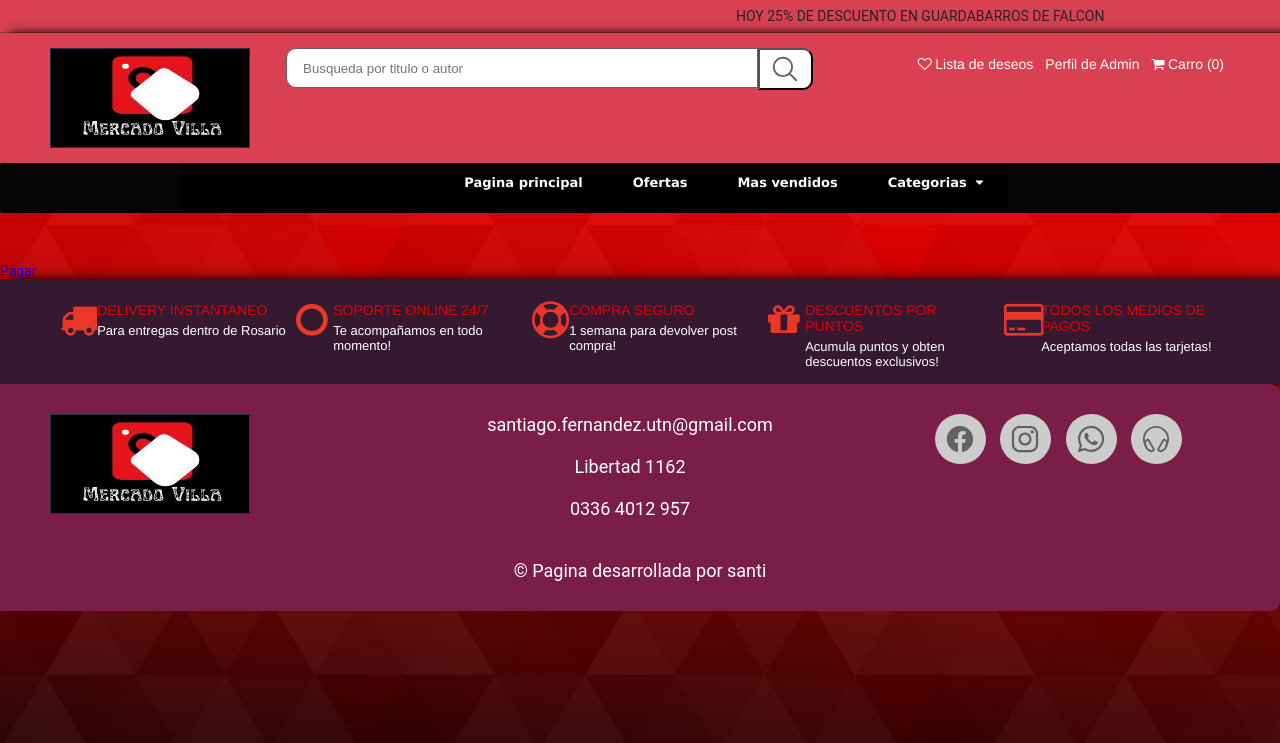
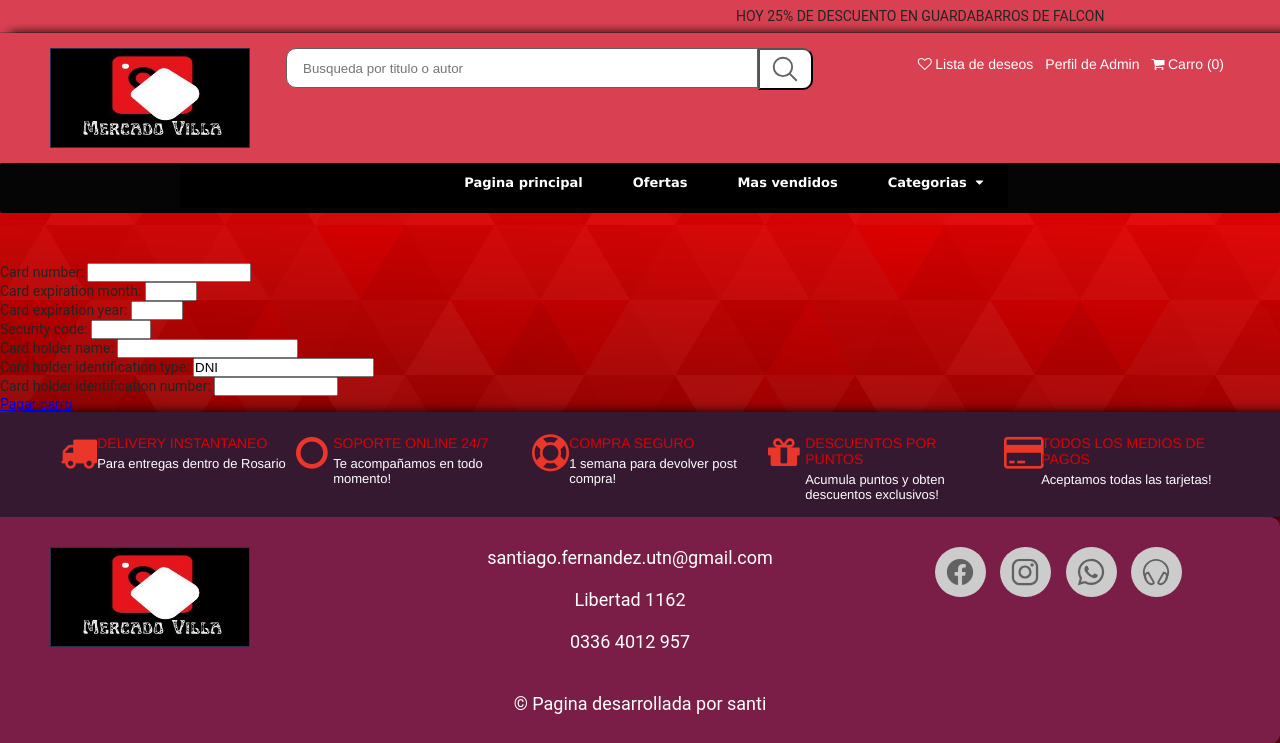
Before and after one commit to S4ntifdz/MercadoVilla, a Django app: page /cart/?route=checkout in a window 1280 px wide. Shown: the top 743 px of the page. Run offline with Django 4.2, Linux system fonts and the light colour scheme; a user stored in the database is signed in; data comes from the database, SQL or seed files in the repository.

Commit message:
Carga el formulario de pago en el checkout.html

```diff
--- a/cart/views.py
+++ b/cart/views.py
@@ -4,6 +4,7 @@ from django.views import View
 from django.template import loader
 from .models import Cart, CartItem
 from stock.models import StockProduct
+from web.forms.checkout_form import CheckoutForm
 
 class CartView(View):
     def __init__(self, **kwargs) -> None:
@@ -11,12 +12,15 @@ class CartView(View):
         super().__init__(**kwargs)
 
     def get(self, request):
-        if request.GET.get("route")== "checkout":
-            self.template = loader.get_template("checkout.html")
         cart, _ = Cart.objects.get_or_create(user=request.user)
         context = {
             'cart': cart,
         }
+
+        if request.GET.get("route")== "checkout":
+            self.template = loader.get_template("checkout.html")
+            context["form"] =  CheckoutForm #punto de teoria, como pasar un formulario como contexto
+
         return render(request, self.template.template.name, context)
 
     def clear_cart(self, request):
--- a/templates/checkout.html
+++ b/templates/checkout.html
@@ -1,9 +1,9 @@
 {% extends "home.html" %}
 
 {% block content %}
-
+{{form.as_p}}
 <div>
-<a href="?" class="btn btn-primary">Pagar</a>
+<a href="?" class="btn btn-primary">Pagar carro</a>
 </div>
 
 {% endblock %}
--- /dev/null
+++ b/web/forms/checkout_form.py
@@ -0,0 +1,22 @@
+from django import forms
+
+
+
+
+class CheckoutForm(forms.Form) :
+    card_number = forms.IntegerField(max_value=9999999999999999, min_value=1000000000000000)
+    card_expiration_month = forms.IntegerField(max_value=12, min_value=1)
+    card_expiration_year = forms.IntegerField(max_value=99, min_value=21)
+    security_code = forms.IntegerField(max_value=999, min_value=100)
+    card_holder_name = forms.CharField(max_length=50)
+    card_holder_identification_type = forms.CharField(initial="DNI", max_length=3, min_length=3)
+    card_holder_identification_number = forms.IntegerField(max_value=99999999999, min_value=10000000)
+# "card_number ": ,
+# "card_expiration_month": ,
+# "card_expiration_year": ,
+# "security_code":  ,
+# "card_holder_name":  ,
+# "card_holder_identification": {
+# "type": "dni" ,
+# "number":
+#     }
```
Also changed, not shown: web/forms/__init__.py (added).
